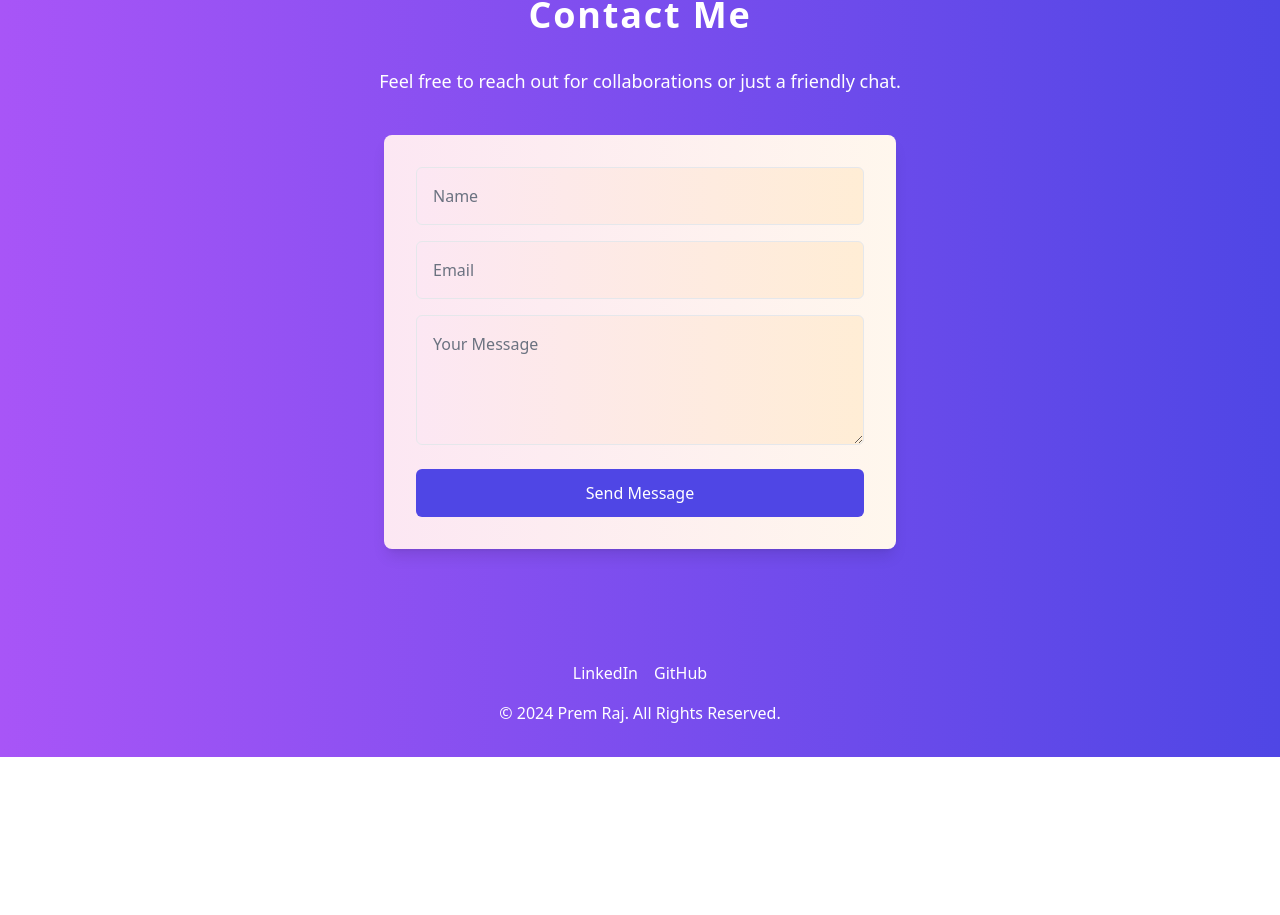
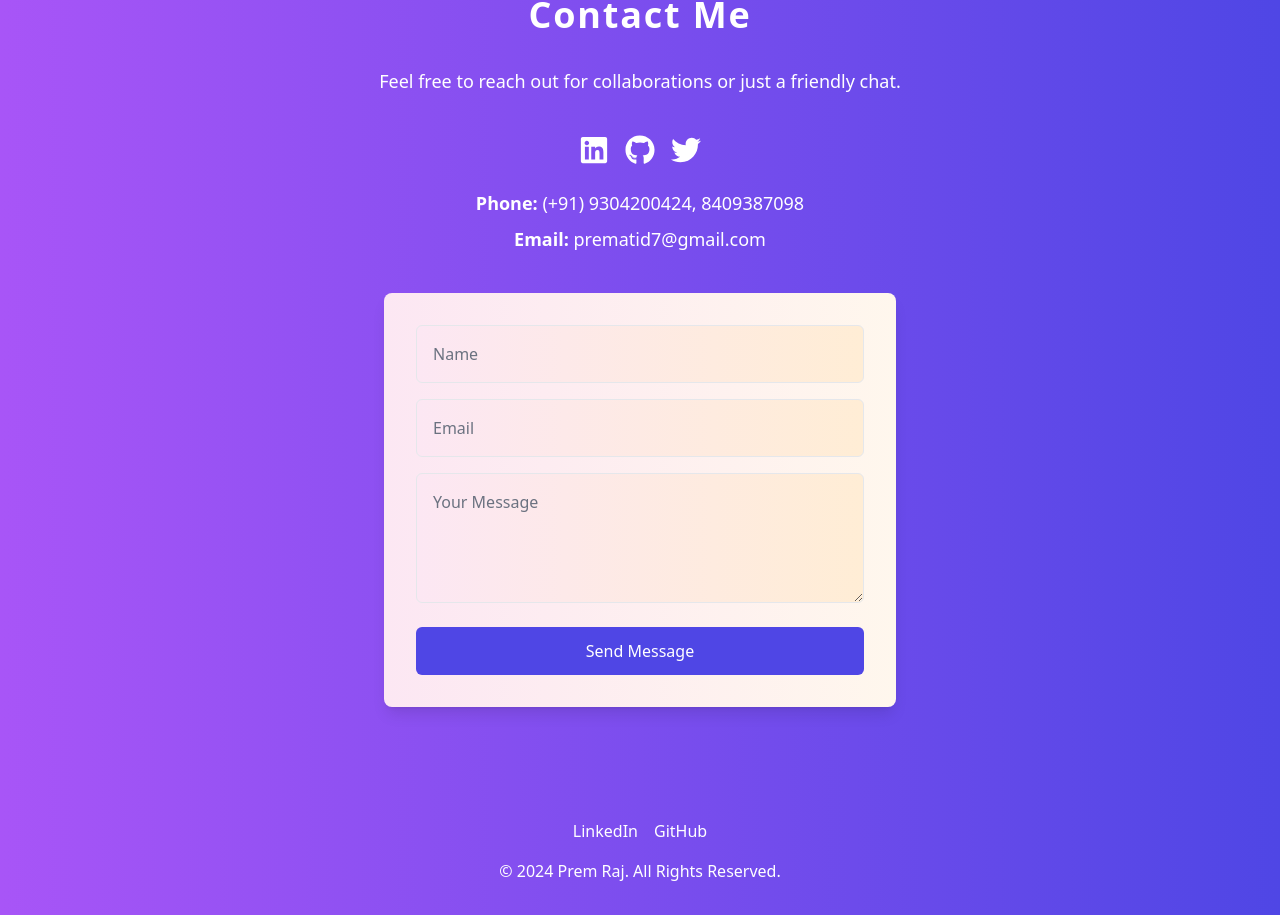
Before and after one commit to prematid/prematid.github.io, a React (Vite) app: page / in a window 1280 px wide. Shown: the part 1749-2664 px from the top of the page. Before the commit the page ends 2506 px from the top, so only its background shows below. Built offline with nearby package versions, Linux system fonts and the light colour scheme.

Commit message:
contact-updates

```diff
--- a/package.json
+++ b/package.json
@@ -23,6 +23,7 @@
     "prop-types": "^15.8.1",
     "react": "^18.3.1",
     "react-dom": "^18.3.1",
+    "react-icons": "^5.3.0",
     "react-scroll": "^1.9.0",
     "react-simple-typewriter": "^5.0.1",
     "tailwindcss": "^3.4.14",
--- a/src/components/Contact.jsx
+++ b/src/components/Contact.jsx
@@ -1,16 +1,10 @@
-// // src/components/Contact.jsx
-
 // src/components/Contact.jsx
 import { useState, useCallback } from 'react';
 import { motion } from 'framer-motion';
-import Particles from '@tsparticles/react'; // Updated import
-// import { loadFull } from '@tsparticles/engine'; // Updated import
+import Particles from '@tsparticles/react';
 import { loadSlim } from '@tsparticles/slim';
-// import { loadFull } from '@tsparticles/react';
-// import { loadFull } from "tsparticles";
-// import Particles from "react-tsparticles";
+import { FaLinkedin, FaGithub, FaTwitter } from 'react-icons/fa';
 
-// Background Particle Configuration
 const particleOptions = {
     fpsLimit: 60,
     particles: {
@@ -45,25 +39,14 @@ const particleOptions = {
 const Contact = () => {
     const [loading, setLoading] = useState(false);
 
-    // Handling form submission with a loading spinner
     const handleSubmit = (e) => {
         e.preventDefault();
         setLoading(true);
         setTimeout(() => {
             setLoading(false);
             alert('Message Sent!');
-        }, 2000); // Simulate form submission time
+        }, 2000);
     };
-
-    // Load particles
-    // const particlesInit = useCallback(async (engine) => {
-    //     console.log("Particles Engine Init");
-    //     try {
-    //         await loadFull(engine);
-    //     } catch (error) {
-    //         console.error("Error loading particles:", error);
-    //     }
-    // }, []);
 
     const particlesInit = useCallback(async (engine) => {
         console.log("Particles Engine Init");
@@ -74,10 +57,8 @@ const Contact = () => {
         }
     }, []);
 
-
     return (
         <section id="contact" className="relative py-20 bg-gradient-to-r from-purple-500 to-indigo-600">
-            {/* Particle Background */}
             <Particles
                 className="absolute inset-0 z-1"
                 id="tsparticles"
@@ -85,7 +66,6 @@ const Contact = () => {
                 options={particleOptions}
             />
 
-            {/* Form Content */}
             <motion.div
                 initial={{ opacity: 0, y: 100 }}
                 whileInView={{ opacity: 1, y: 0 }}
@@ -99,9 +79,31 @@ const Contact = () => {
                     Feel free to reach out for collaborations or just a friendly chat.
                 </p>
 
+                {/* Social Media Badges */}
+                <div className="flex justify-center space-x-4 mb-6">
+                    <a href="https://www.linkedin.com/in/premraj7" target="_blank" rel="noopener noreferrer" className="text-white text-3xl">
+                        <FaLinkedin />
+                    </a>
+                    <a href="https://github.com/prematid" target="_blank" rel="noopener noreferrer" className="text-white text-3xl">
+                        <FaGithub />
+                    </a>
+                    <a href="https://x.com/prem_atid" target="_blank" rel="noopener noreferrer" className="text-white text-3xl">
+                        <FaTwitter />
+                    </a>
+                </div>
+
+                {/* Contact Information */}
+                <div className="text-center text-white mb-10">
+                    <p className="text-lg font-semibold mb-2">
+                        Phone: <span className="font-normal">(+91) 9304200424, 8409387098</span>
+                    </p>
+                    <p className="text-lg font-semibold">
+                        Email: <span className="font-normal">prematid7@gmail.com</span>
+                    </p>
+                </div>
+
                 <form
                     onSubmit={handleSubmit}
-                    // className="flex flex-col items-center bg-white p-8 rounded-lg shadow-lg w-full max-w-lg mx-auto"
                     className="flex flex-col items-center bg-gradient-to-r from-pink-100 to-orange-50 p-8 rounded-lg shadow-lg w-full max-w-lg mx-auto"
                 >
                     <motion.input
@@ -167,6 +169,185 @@ const Contact = () => {
 };
 
 export default Contact;
+
+
+
+
+
+
+
+
+
+
+// // // src/components/Contact.jsx
+
+// // src/components/Contact.jsx
+// import { useState, useCallback } from 'react';
+// import { motion } from 'framer-motion';
+// import Particles from '@tsparticles/react'; // Updated import
+// // import { loadFull } from '@tsparticles/engine'; // Updated import
+// import { loadSlim } from '@tsparticles/slim';
+// // import { loadFull } from '@tsparticles/react';
+// // import { loadFull } from "tsparticles";
+// // import Particles from "react-tsparticles";
+
+// // Background Particle Configuration
+// const particleOptions = {
+//     fpsLimit: 60,
+//     particles: {
+//         color: { value: "#ffffff" },
+//         links: {
+//             color: "#ffffff",
+//             distance: 150,
+//             enable: true,
+//             opacity: 0.5,
+//             width: 1,
+//         },
+//         collisions: { enable: true },
+//         move: {
+//             direction: "none",
+//             enable: true,
+//             outModes: { default: "bounce" },
+//             random: false,
+//             speed: 2,
+//             straight: false,
+//         },
+//         number: {
+//             density: { enable: true, area: 800 },
+//             value: 150,
+//         },
+//         opacity: { value: 0.5 },
+//         shape: { type: "circle" },
+//         size: { value: { min: 3, max: 8 } },
+//     },
+//     detectRetina: true,
+// };
+
+// const Contact = () => {
+//     const [loading, setLoading] = useState(false);
+
+//     // Handling form submission with a loading spinner
+//     const handleSubmit = (e) => {
+//         e.preventDefault();
+//         setLoading(true);
+//         setTimeout(() => {
+//             setLoading(false);
+//             alert('Message Sent!');
+//         }, 2000); // Simulate form submission time
+//     };
+
+//     // Load particles
+//     // const particlesInit = useCallback(async (engine) => {
+//     //     console.log("Particles Engine Init");
+//     //     try {
+//     //         await loadFull(engine);
+//     //     } catch (error) {
+//     //         console.error("Error loading particles:", error);
+//     //     }
+//     // }, []);
+
+//     const particlesInit = useCallback(async (engine) => {
+//         console.log("Particles Engine Init");
+//         try {
+//             await loadSlim(engine);
+//         } catch (error) {
+//             console.error("Error loading particles:", error);
+//         }
+//     }, []);
+
+
+//     return (
+//         <section id="contact" className="relative py-20 bg-gradient-to-r from-purple-500 to-indigo-600">
+//             {/* Particle Background */}
+//             <Particles
+//                 className="absolute inset-0 z-1"
+//                 id="tsparticles"
+//                 init={particlesInit}
+//                 options={particleOptions}
+//             />
+
+//             {/* Form Content */}
+//             <motion.div
+//                 initial={{ opacity: 0, y: 100 }}
+//                 whileInView={{ opacity: 1, y: 0 }}
+//                 transition={{ duration: 0.7 }}
+//                 className="relative z-10 max-w-4xl mx-auto px-4"
+//             >
+//                 <h2 className="text-center text-4xl font-bold text-white mb-8 tracking-wider">
+//                     Contact Me
+//                 </h2>
+//                 <p className="text-center text-white text-lg mb-10">
+//                     Feel free to reach out for collaborations or just a friendly chat.
+//                 </p>
+
+//                 <form
+//                     onSubmit={handleSubmit}
+//                     // className="flex flex-col items-center bg-white p-8 rounded-lg shadow-lg w-full max-w-lg mx-auto"
+//                     className="flex flex-col items-center bg-gradient-to-r from-pink-100 to-orange-50 p-8 rounded-lg shadow-lg w-full max-w-lg mx-auto"
+//                 >
+//                     <motion.input
+//                         type="text"
+//                         placeholder="Name"
+//                         className="w-full p-4 mb-4 border bg-gradient-to-r from-pink-100 to-orange-100 border-gray-200 rounded-md focus:outline-none focus:ring-2 focus:ring-indigo-500 transition-all placeholder:text-gray-500"
+//                         whileFocus={{ scale: 1.02 }}
+//                         whileHover={{ scale: 1.02 }}
+//                     />
+//                     <motion.input
+//                         type="email"
+//                         placeholder="Email"
+//                         className="w-full p-4 mb-4 border bg-gradient-to-r from-pink-100 to-orange-100 border-gray-200 rounded-md focus:outline-none focus:ring-2 focus:ring-indigo-500 transition-all placeholder:text-gray-500"
+//                         whileFocus={{ scale: 1.02 }}
+//                         whileHover={{ scale: 1.02 }}
+//                     />
+//                     <motion.textarea
+//                         placeholder="Your Message"
+//                         className="w-full p-4 mb-6 border bg-gradient-to-r from-pink-100 to-orange-100 border-gray-200 rounded-md focus:outline-none focus:ring-2 focus:ring-indigo-500 transition-all placeholder:text-gray-500"
+//                         rows="4"
+//                         whileFocus={{ scale: 1.02 }}
+//                         whileHover={{ scale: 1.02 }}
+//                     ></motion.textarea>
+
+//                     <motion.button
+//                         type="submit"
+//                         whileHover={{ scale: 1.05 }}
+//                         className="w-full p-3 text-white bg-indigo-600 rounded-md focus:outline-none focus:ring-2 focus:ring-indigo-500 transition-all"
+//                         disabled={loading}
+//                     >
+//                         {loading ? (
+//                             <div className="flex justify-center items-center">
+//                                 <svg
+//                                     className="animate-spin mr-2 h-5 w-5 text-white"
+//                                     xmlns="http://www.w3.org/2000/svg"
+//                                     fill="none"
+//                                     viewBox="0 0 24 24"
+//                                 >
+//                                     <circle
+//                                         className="opacity-25"
+//                                         cx="12"
+//                                         cy="12"
+//                                         r="10"
+//                                         stroke="currentColor"
+//                                         strokeWidth="4"
+//                                     ></circle>
+//                                     <path
+//                                         className="opacity-75"
+//                                         fill="currentColor"
+//                                         d="M4 12a8 8 0 018-8v8H4z"
+//                                     ></path>
+//                                 </svg>
+//                                 Sending...
+//                             </div>
+//                         ) : (
+//                             "Send Message"
+//                         )}
+//                     </motion.button>
+//                 </form>
+//             </motion.div>
+//         </section>
+//     );
+// };
+
+// export default Contact;
 
 
 
```
Also changed, not shown: 1 other file (tests, documents, lock files or other folders).
